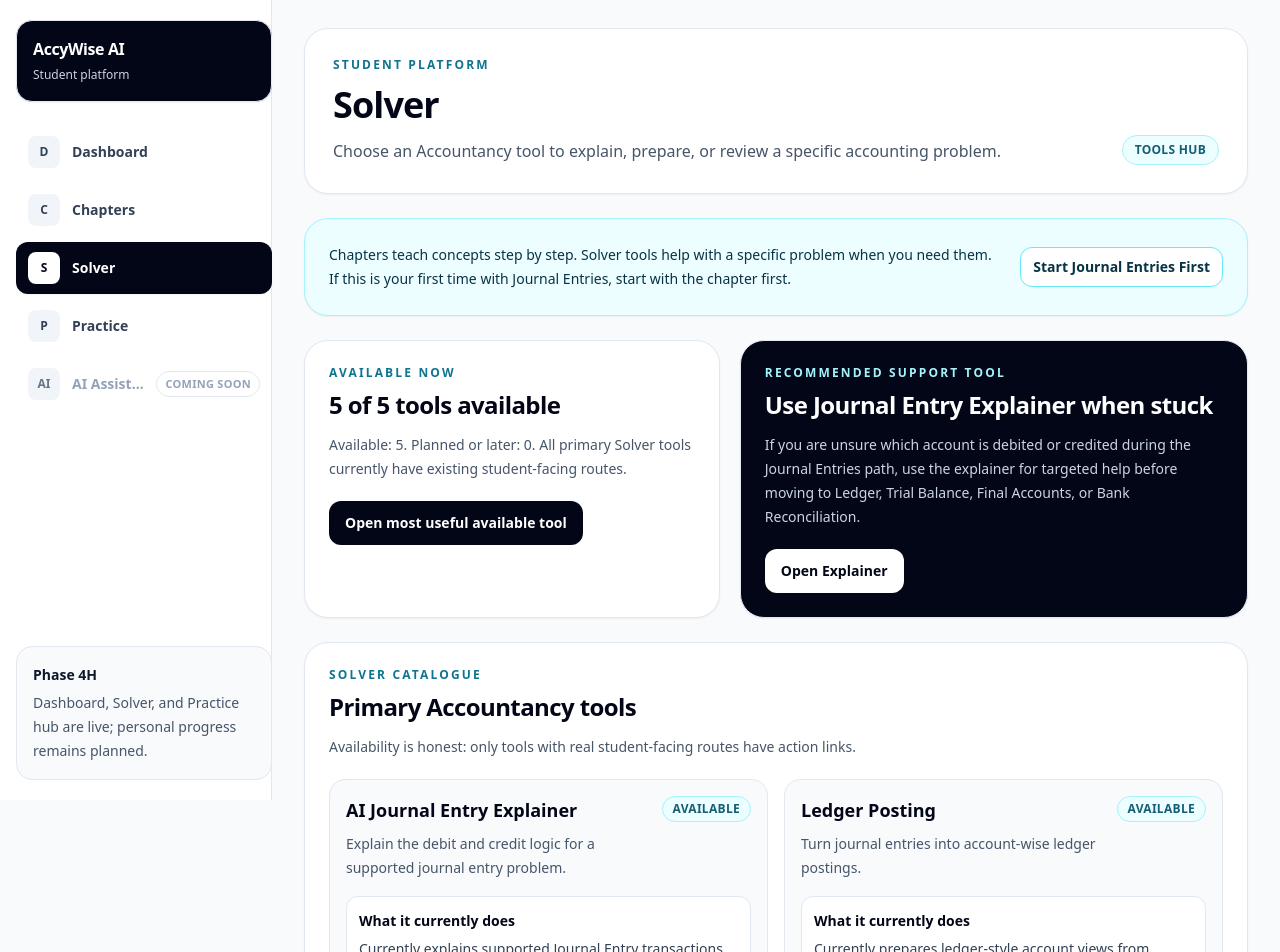
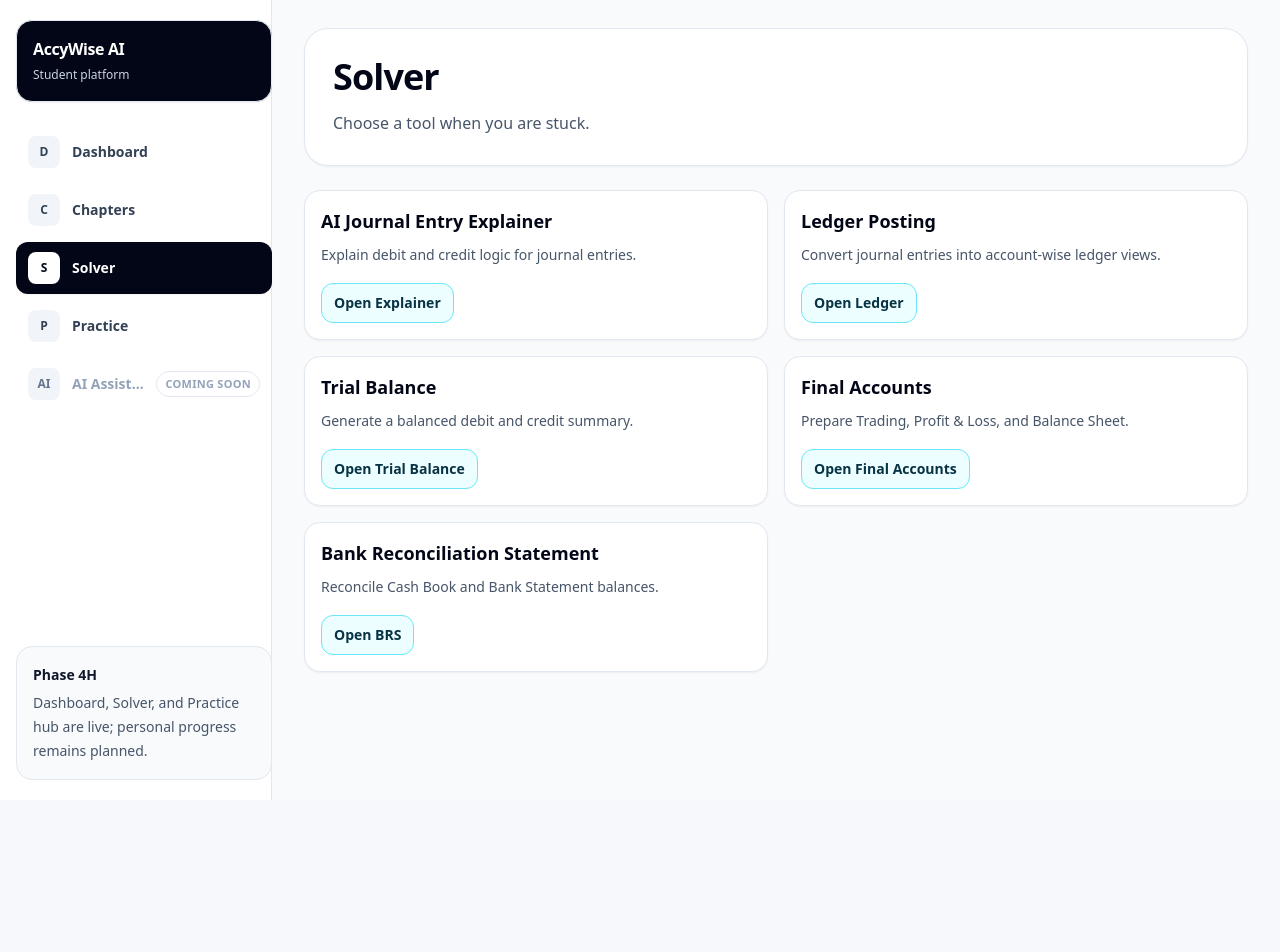
Before and after one commit to mrgogoi59/journal-entry-ai-checker, a Next.js app: page /solver in a window 1280 px wide. Shown: the top 952 px of the page. After the commit the page ends 800 px from the top, so only its background shows below. Built offline with nearby package versions, Linux system fonts and the light colour scheme.

Commit message:
Simplify Solver page copy

```diff
--- a/app/solver/page.tsx
+++ b/app/solver/page.tsx
@@ -1,142 +1,39 @@
 import type { Metadata } from "next";
 import Link from "next/link";
-import { PageHeader } from "@/components/student-platform/PageHeader";
 import { StudentAppShell } from "@/components/student-platform/StudentAppShell";
-import {
-  solverToolCatalog,
-  solverToolStatusLabels,
-  type SolverToolCatalogItem,
-  type SolverToolStatus,
-} from "@/lib/learning-platform/solver-catalog";
+import { solverToolCatalog, type SolverToolCatalogItem } from "@/lib/learning-platform/solver-catalog";
 
 export const metadata: Metadata = {
   title: "Solver | AccyWise AI",
-  description:
-    "access Accountancy tools for Journal Entries, Ledger, Trial Balance, Final Accounts, and Bank Reconciliation.",
+  description: "Choose a Solver tool when you are stuck.",
 };
 
-const statusStyles = {
-  available: "border-cyan-200 bg-cyan-50 text-cyan-800",
-  planned: "border-amber-200 bg-amber-50 text-amber-800",
-  later: "border-slate-200 bg-slate-50 text-slate-600",
-} satisfies Record<SolverToolStatus, string>;
+const toolDescriptions = {
+  "ai-journal-entry-explainer": "Explain debit and credit logic for journal entries.",
+  "ledger-posting": "Convert journal entries into account-wise ledger views.",
+  "trial-balance": "Generate a balanced debit and credit summary.",
+  "final-accounts": "Prepare Trading, Profit & Loss, and Balance Sheet.",
+  "bank-reconciliation-statement": "Reconcile Cash Book and Bank Statement balances.",
+} satisfies Record<SolverToolCatalogItem["id"], string>;
 
 export default function SolverPage() {
-  const availableTools = solverToolCatalog.filter((tool) => tool.status === "available");
-  const plannedTools = solverToolCatalog.filter((tool) => tool.status !== "available");
-  const recommendedTool = solverToolCatalog.find((tool) => tool.id === "ai-journal-entry-explainer");
-
   return (
     <StudentAppShell activeItem="solver">
-      <PageHeader
-        eyebrow="Student platform"
-        title="Solver"
-        description="Choose an Accountancy tool to explain, prepare, or review a specific accounting problem."
-      >
-        <span className="inline-flex rounded-full border border-cyan-200 bg-cyan-50 px-3 py-1.5 text-xs font-black uppercase tracking-wide text-cyan-800">
-          Tools hub
-        </span>
-      </PageHeader>
+      <header className="rounded-3xl border border-slate-200 bg-white p-5 shadow-sm sm:p-7">
+        <h1 className="text-3xl font-black tracking-tight text-slate-950 sm:text-4xl">Solver</h1>
+        <p className="mt-3 text-base leading-7 text-slate-600">Choose a tool when you are stuck.</p>
+      </header>
 
-      <section
-        aria-label="Solver and Chapters distinction"
-        className="rounded-3xl border border-cyan-200 bg-cyan-50 p-5 text-sm leading-6 text-cyan-950 shadow-sm sm:p-6"
-      >
-        <div className="flex min-w-0 flex-col gap-4 lg:flex-row lg:items-center lg:justify-between">
-          <p>
-            Chapters teach concepts step by step. Solver tools help with a specific problem when you need them. If this
-            is your first time with Journal Entries, start with the chapter first.
-          </p>
-          <Link
-            href="/chapters/journal-entries"
-            className="inline-flex min-h-10 shrink-0 items-center justify-center rounded-xl border border-cyan-300 bg-white px-3 text-sm font-black text-cyan-950 outline-none transition hover:bg-cyan-100 focus-visible:ring-2 focus-visible:ring-cyan-500 focus-visible:ring-offset-2"
-          >
-            Start Journal Entries First
-          </Link>
-        </div>
-      </section>
+      <section aria-labelledby="solver-tools-title" className="min-w-0">
+        <h2 id="solver-tools-title" className="sr-only">
+          Solver tools
+        </h2>
 
-      <section className="grid min-w-0 gap-5 xl:grid-cols-[0.9fr_1.1fr]">
-        <article
-          aria-labelledby="solver-available-now-title"
-          className="min-w-0 rounded-3xl border border-slate-200 bg-white p-5 shadow-sm sm:p-6"
-        >
-          <p className="text-xs font-black uppercase tracking-[0.18em] text-cyan-700">Available Now</p>
-          <h2 id="solver-available-now-title" className="mt-2 text-2xl font-black tracking-tight text-slate-950">
-            {availableTools.length} of {solverToolCatalog.length} tools available
-          </h2>
-          <p className="mt-3 text-sm leading-6 text-slate-600">
-            Available: {availableTools.length}. Planned or later: {plannedTools.length}.{" "}
-            {plannedTools.length === 0
-              ? "All primary Solver tools currently have existing student-facing routes."
-              : "Some tools are waiting for a later controlled route slice."}
-          </p>
-          {availableTools[0]?.href ? (
-            <Link
-              href={availableTools[0].href}
-              className="mt-5 inline-flex min-h-11 items-center rounded-xl bg-slate-950 px-4 text-sm font-black text-white outline-none transition hover:bg-slate-800 focus-visible:ring-2 focus-visible:ring-cyan-500 focus-visible:ring-offset-2"
-            >
-              Open most useful available tool
-            </Link>
-          ) : null}
-        </article>
-
-        <article
-          aria-labelledby="recommended-solver-title"
-          className="min-w-0 rounded-3xl border border-slate-200 bg-slate-950 p-5 text-white shadow-sm sm:p-6"
-        >
-          <p className="text-xs font-black uppercase tracking-[0.18em] text-cyan-200">Recommended support tool</p>
-          <h2 id="recommended-solver-title" className="mt-2 text-2xl font-black tracking-tight">
-            Use Journal Entry Explainer when stuck
-          </h2>
-          <p className="mt-3 text-sm leading-6 text-slate-300">
-            If you are unsure which account is debited or credited during the Journal Entries path, use the explainer
-            for targeted help before moving to Ledger, Trial Balance, Final Accounts, or Bank Reconciliation.
-          </p>
-          {recommendedTool?.status === "available" && recommendedTool.href ? (
-            <Link
-              href={recommendedTool.href}
-              className="mt-5 inline-flex min-h-11 items-center rounded-xl bg-white px-4 text-sm font-black text-slate-950 outline-none transition hover:bg-cyan-50 focus-visible:ring-2 focus-visible:ring-cyan-300 focus-visible:ring-offset-2 focus-visible:ring-offset-slate-950"
-            >
-              {recommendedTool.actionLabel}
-            </Link>
-          ) : (
-            <p className="mt-5 text-sm font-bold text-slate-300">This recommendation will become clickable later.</p>
-          )}
-        </article>
-      </section>
-
-      <section aria-labelledby="solver-tools-title" className="rounded-3xl border border-slate-200 bg-white p-5 shadow-sm sm:p-6">
-        <div className="max-w-3xl">
-          <p className="text-xs font-black uppercase tracking-[0.18em] text-cyan-700">Solver catalogue</p>
-          <h2 id="solver-tools-title" className="mt-2 text-2xl font-black tracking-tight text-slate-950">
-            Primary Accountancy tools
-          </h2>
-          <p className="mt-3 text-sm leading-6 text-slate-600">
-            Availability is honest: only tools with real student-facing routes have action links.
-          </p>
-        </div>
-
-        <div className="mt-5 grid min-w-0 gap-4 lg:grid-cols-2">
+        <div className="grid min-w-0 gap-4 lg:grid-cols-2">
           {solverToolCatalog.map((tool) => (
             <SolverToolCard key={tool.id} tool={tool} />
           ))}
         </div>
-      </section>
-
-      <section
-        aria-labelledby="solver-boundary-title"
-        className="rounded-3xl border border-slate-200 bg-white p-5 shadow-sm sm:p-6"
-      >
-        <p className="text-xs font-black uppercase tracking-[0.18em] text-slate-500">Educational boundary</p>
-        <h2 id="solver-boundary-title" className="mt-2 text-2xl font-black tracking-tight text-slate-950">
-          Use Solver for targeted help
-        </h2>
-        <p className="mt-3 text-sm leading-6 text-slate-600">
-          Solver tools are for a specific problem or accounting workflow. Use Chapters when you want complete concepts,
-          step-by-step learning, solved illustrations, and Practice It Yourself. Unsupported or advanced treatments may
-          remain unavailable until they are safely designed and tested.
-        </p>
       </section>
     </StudentAppShell>
   );
@@ -146,39 +43,19 @@ function SolverToolCard({ tool }: { tool: SolverToolCatalogItem }) {
   return (
     <article
       aria-label={`${tool.title} solver tool`}
-      className="flex min-w-0 flex-col rounded-2xl border border-slate-200 bg-slate-50 p-4"
+      className="flex min-w-0 flex-col rounded-2xl border border-slate-200 bg-white p-4 shadow-sm"
     >
-      <div className="flex min-w-0 flex-col gap-3 sm:flex-row sm:items-start sm:justify-between">
-        <div className="min-w-0">
-          <h3 className="text-lg font-black text-slate-950">{tool.title}</h3>
-          <p className="mt-2 text-sm leading-6 text-slate-600">{tool.shortDescription}</p>
-        </div>
-        <span
-          className={`self-start rounded-full border px-2.5 py-1 text-xs font-black uppercase tracking-wide ${
-            statusStyles[tool.status]
-          }`}
-        >
-          {solverToolStatusLabels[tool.status]}
-        </span>
-      </div>
+      <h3 className="text-lg font-black text-slate-950">{tool.title}</h3>
+      <p className="mt-2 text-sm leading-6 text-slate-600">{toolDescriptions[tool.id]}</p>
 
-      <div className="mt-4 rounded-xl border border-slate-200 bg-white p-3 text-sm leading-6 text-slate-700">
-        <p className="font-black text-slate-950">What it currently does</p>
-        <p className="mt-1">{tool.capabilitySummary}</p>
-      </div>
-
-      {tool.availabilityNote ? <p className="mt-3 text-sm leading-6 text-slate-600">{tool.availabilityNote}</p> : null}
-
-      {tool.status === "available" && tool.href ? (
+      {tool.href ? (
         <Link
           href={tool.href}
           className="mt-4 inline-flex min-h-10 items-center self-start rounded-xl border border-cyan-300 bg-cyan-50 px-3 text-sm font-black text-cyan-950 outline-none transition hover:border-cyan-400 hover:bg-cyan-100 focus-visible:ring-2 focus-visible:ring-cyan-500 focus-visible:ring-offset-2"
         >
           {tool.actionLabel}
         </Link>
-      ) : (
-        <p className="mt-4 text-xs font-black uppercase tracking-wide text-slate-500">No live action link yet</p>
-      )}
+      ) : null}
     </article>
   );
 }
```
Also changed, not shown: 1 other file (tests, documents, lock files or other folders).
